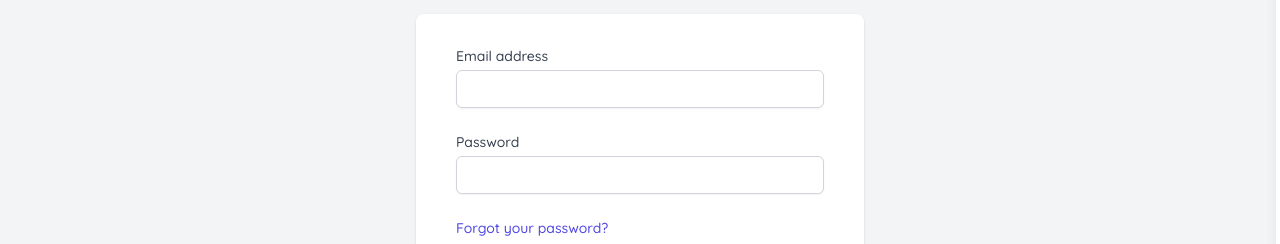
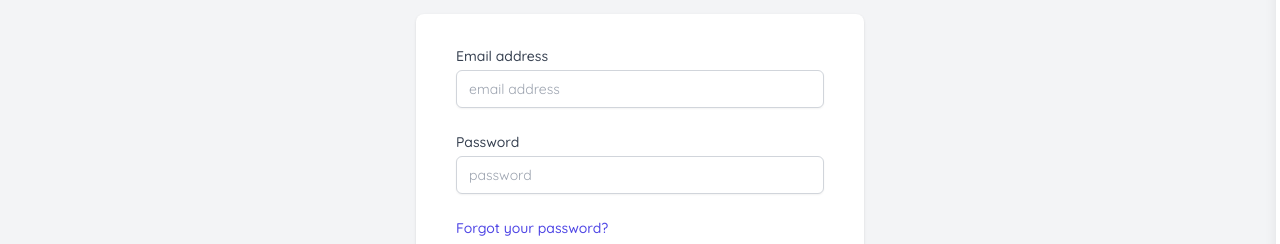
Before and after one commit to Rahul-Dhaka/Merch-shop, a React (Vite) app in the folder client/: page /login in a window 1280 px wide. Shown: the part 287-531 px from the top of the page. Built offline with nearby package versions, Linux system fonts and the light colour scheme.

Commit message:
login page

```diff
--- a/client/src/Pages/Login.jsx
+++ b/client/src/Pages/Login.jsx
@@ -51,6 +51,7 @@ const Login = () => {
                                 id="email"
                                 name="email"
                                 type="email"
+                                placeholder='email address'
                                 value={formData.email}
                                 onChange={handleChange}
                                 autoComplete="email"
@@ -67,6 +68,7 @@ const Login = () => {
                                 id="password"
                                 name="password"
                                 type="password"
+                                placeholder='password'
                                 value={formData.password}
                                 onChange={handleChange}
                                 autoComplete="current-password"
```
